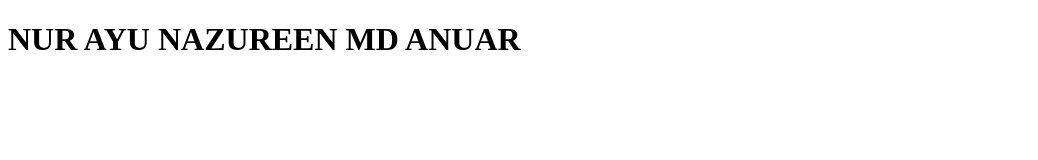
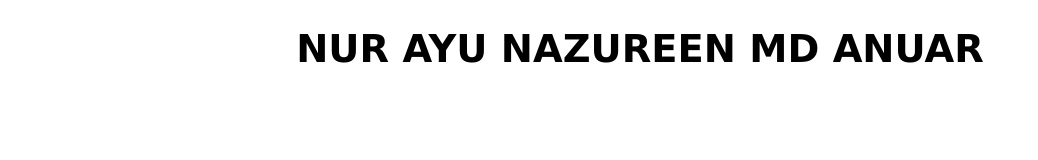
Before and after one commit to zureenanr/Kuiz2, a plain HTML site: page index.html in a window 1280 px wide. Shown: the whole page, without its empty margins (0-1038 px from the left). Drawn offline with Linux system fonts and the light colour scheme.

Commit message:
delete file style.css

```diff
--- a/index.html
+++ b/index.html
@@ -5,7 +5,15 @@
     <meta http-equiv="X-UA-Compatible" content="IE=edge">
     <meta name="viewport" content="width=device-width, initial-scale=1.0">
     <title>Kuiz2</title>
+    <link rel="stylesheet" href="style.css">
 </head>
+<style>
+    body{
+    text-align: center;
+    font-size: larger;
+    font-family: Verdana, Geneva, Tahoma, sans-serif;
+}
+</style>
 <body>
     <h1>NUR AYU NAZUREEN MD ANUAR</h1>
 </body>
--- a/style.css
+++ /dev/null
@@ -1,5 +0,0 @@
-body{
-    text-align: center;
-    font-size: larger;
-    font-family: Verdana, Geneva, Tahoma, sans-serif;
-}
```
